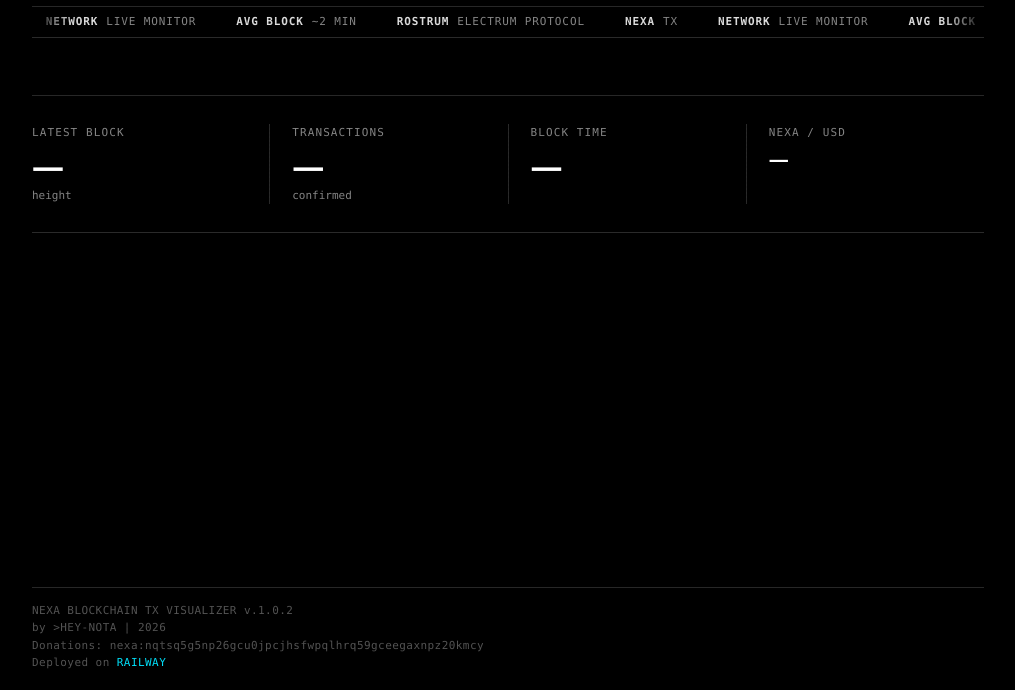
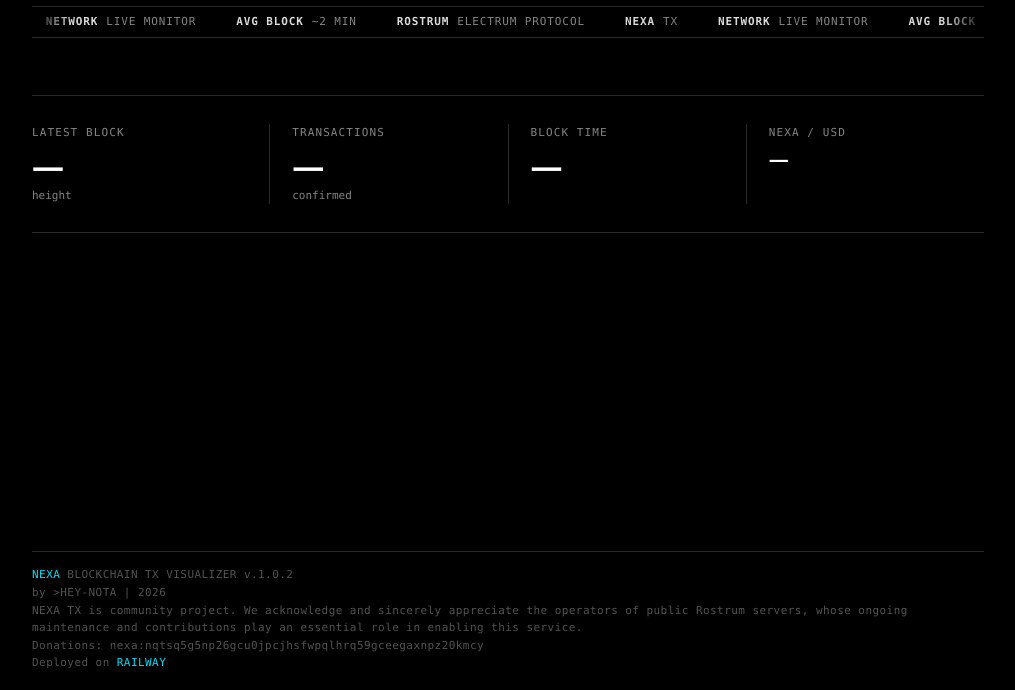
Before and after one commit to mazetoken/nexafeed, a website: page public/index.html in a window 1280 px wide. Shown: the part 110-800 px from the top of the page, without its empty margins (132-1147 px from the left). Drawn offline with Linux system fonts and the light colour scheme; no server answers.

Commit message:
Add files via upload

```diff
--- a/public/index.html
+++ b/public/index.html
@@ -312,7 +312,7 @@
     }
 
     /* ── RESPONSIVE ── */
-    @media (max-width: 700px) {
+    @media (max-width: 768px) {
       .hero {
         grid-template-columns: 1fr 1fr;
         gap: 20px 0;
@@ -395,8 +395,9 @@
 
     <footer>
       <span>
-        <p>NEXA BLOCKCHAIN TX VISUALIZER v.1.0.2</p>
+        <p><a href="https://nexa.org>"style="color:var(--accent);text-decoration:none">NEXA</a> BLOCKCHAIN TX VISUALIZER v.1.0.2</p>
         <p>by >HEY-NOTA | 2026</p>
+        <p>NEXA TX is community project. We acknowledge and sincerely appreciate the operators of public Rostrum servers, whose ongoing maintenance and contributions play an essential role in enabling this service.</p>
         <p>Donations: nexa:nqtsq5g5np26gcu0jpcjhsfwpqlhrq59gceegaxnpz20kmcy</p>
         <p>Deployed on <a href="https://railway.com?referralCode=nJxTsJ" style="color:var(--accent);text-decoration:none">RAILWAY</a></p>
       </span>
```
